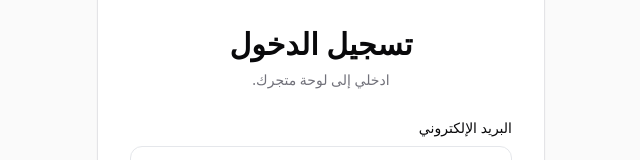
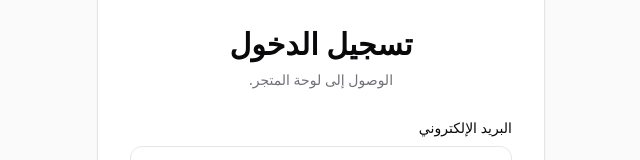
Before and after one commit to khaldiaarab02-a11y/nexora, a Next.js app: page /auth in a window 1280 px wide. Shown: the part 206-366 px from the top of the page, without its empty margins (485-1125 px from the left). Built offline with nearby package versions, Linux system fonts and the light colour scheme; no server answers.

Commit message:
Add files via upload

```diff
--- a/src/components/auth/AuthForm.tsx
+++ b/src/components/auth/AuthForm.tsx
@@ -145,7 +145,7 @@ export default function AuthForm() {
       <div className="mt-8 text-center">
         <h1 className="text-3xl font-bold">{mode === "login" ? t.auth.login : t.auth.signup}</h1>
         <p className="mt-2 text-sm text-zinc-500">
-          {mode === "login" ? "ادخلي إلى لوحة متجرك." : "أنشئ حسابك وابدأ رحلة متجرك."}
+          {mode === "login" ? "الوصول إلى لوحة المتجر." : "إنشاء الحساب وبدء رحلة المتجر."}
         </p>
       </div>
 
```
